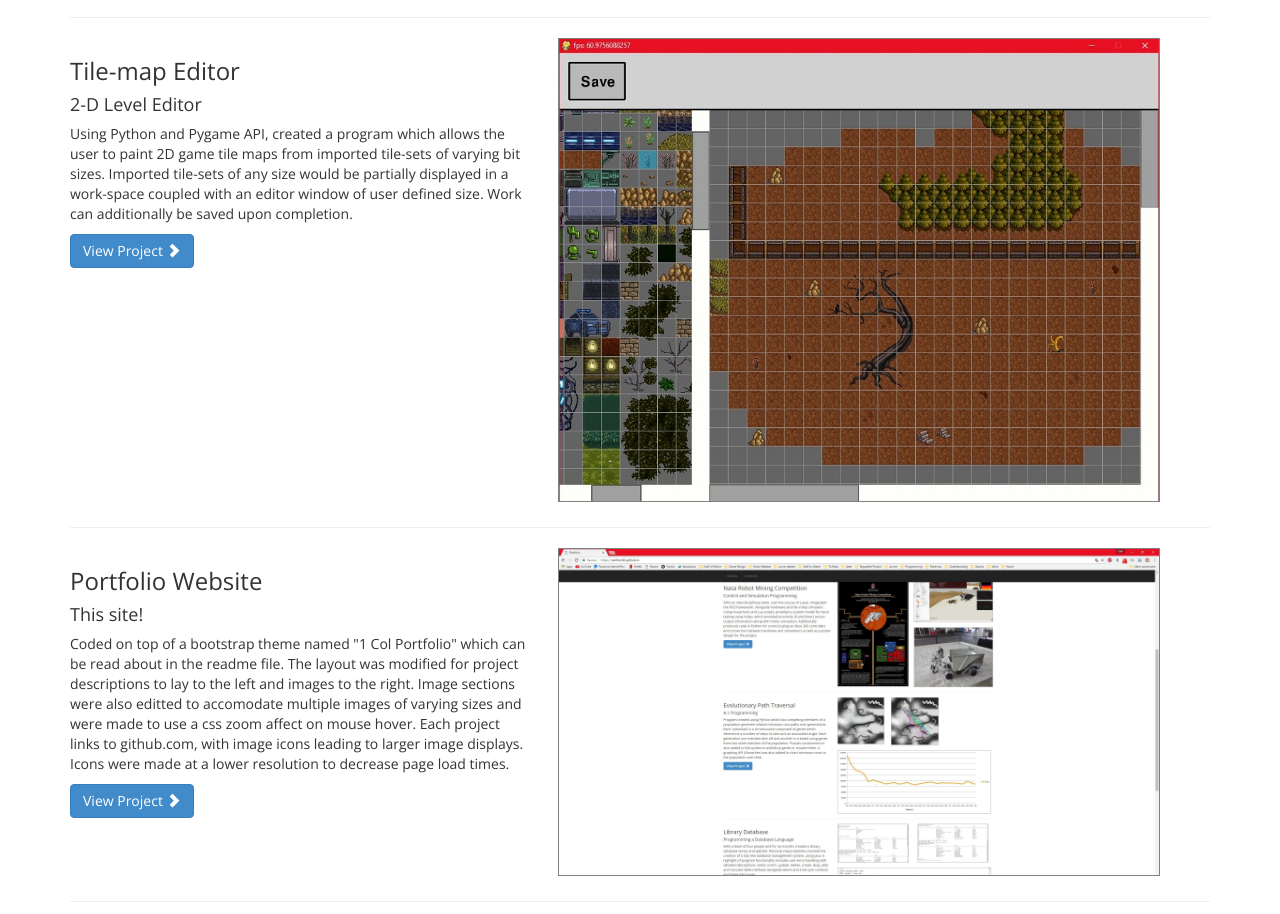
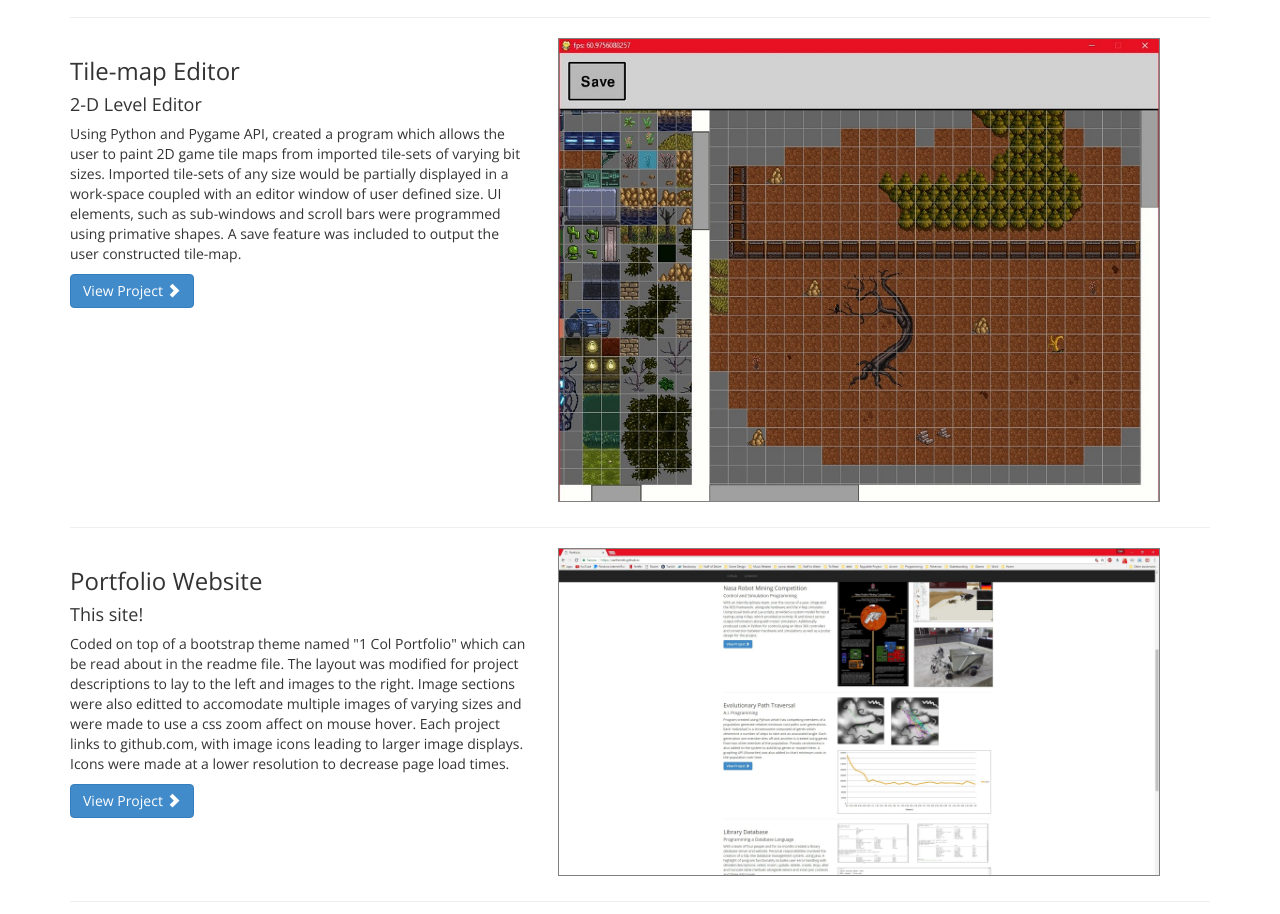
Before and after one commit to carlfsmith/carlfsmith.github.io, a plain HTML site: page index.html in a window 1280 px wide. Shown: the part 2164-3078 px from the top of the page. Drawn offline with nearby package versions, Linux system fonts and the light colour scheme.

Commit message:
Altered Project 5 Summary
The summary describes functionality for the project which was missing
from the previous description.

```diff
--- a/index.html
+++ b/index.html
@@ -259,7 +259,7 @@
 			<div class="col-md-5">
                 <h3>Tile-map Editor</h3>
                 <h4>2-D Level Editor</h4>
-                <p>Using Python and Pygame API, created a program which allows the user to paint 2D game tile maps from imported tile-sets of varying bit sizes. Imported tile-sets of any size would be partially displayed in a work-space coupled with an editor window of user defined size. Work can additionally be saved upon completion.</p>
+                <p>Using Python and Pygame API, created a program which allows the user to paint 2D game tile maps from imported tile-sets of varying bit sizes. Imported tile-sets of any size would be partially displayed in a work-space coupled with an editor window of user defined size. UI elements, such as sub-windows and scroll bars were programmed using primative shapes. A save feature was included to output the user constructed tile-map.</p>
                 <a class="btn btn-primary" href="https://github.com/carlfsmith/Tilemap-Editor">View Project <span class="glyphicon glyphicon-chevron-right"></span></a>
             </div>
             <div class="col-md-7">
```
